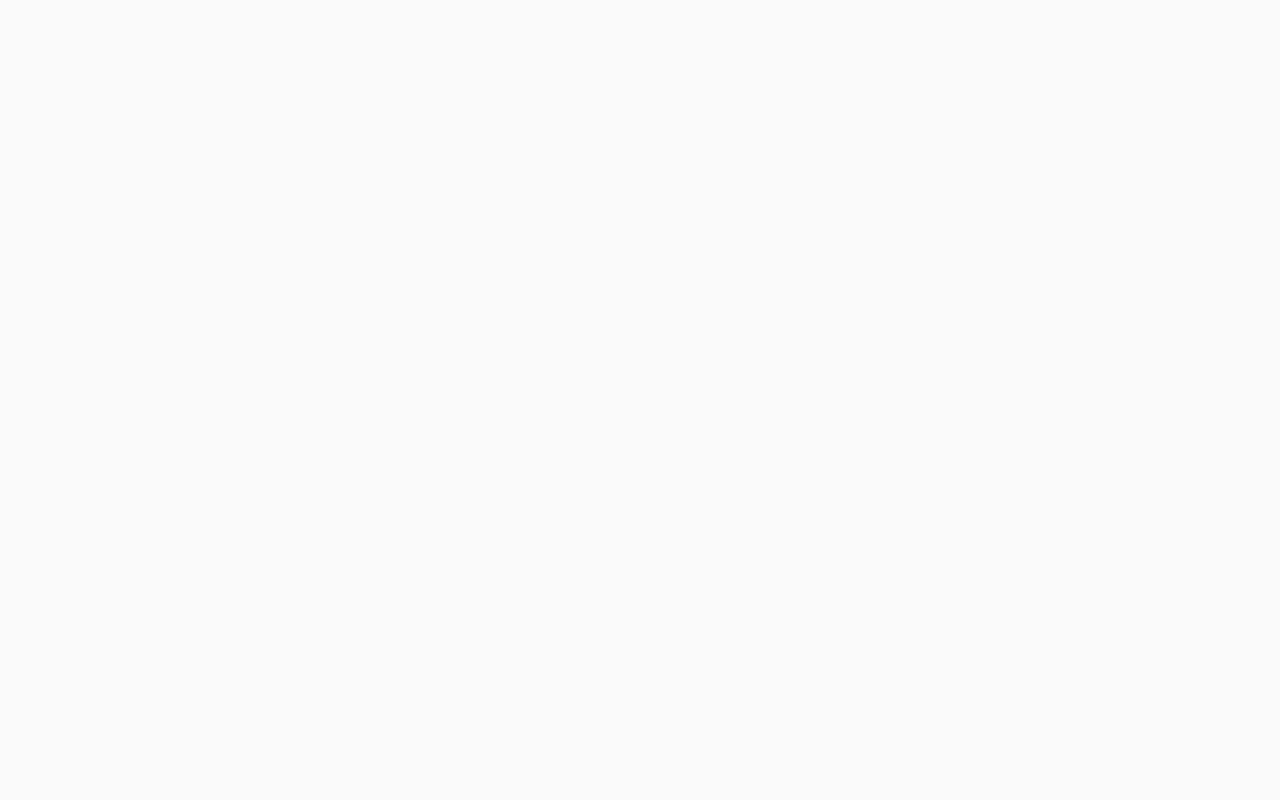
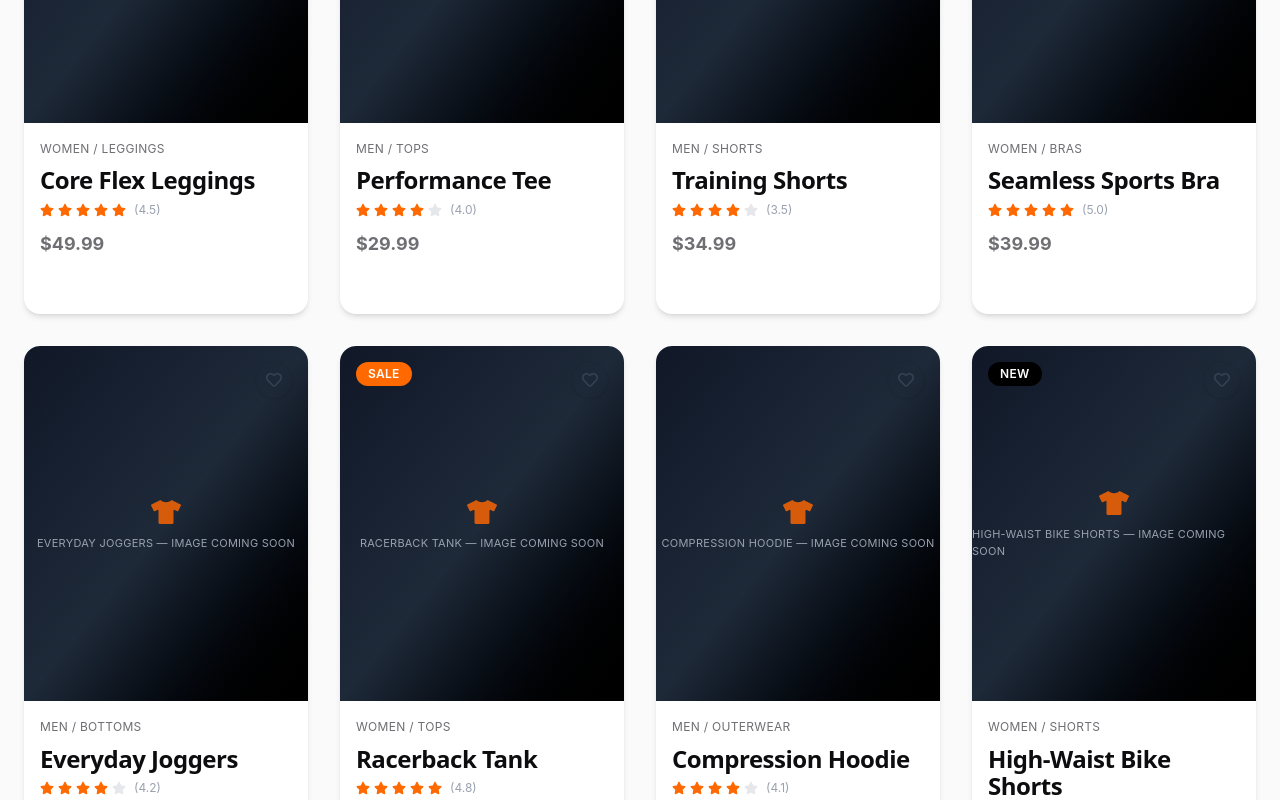
Before and after one commit to shaamilll/FitForge, a React (Vite) app: page / in a window 1280 px wide. Shown: the part 1940-2740 px from the top of the page. Before the commit the page ends 1660 px from the top, so only its background shows below. Built offline with nearby package versions, Linux system fonts and the light colour scheme.

Commit message:
feat: add reusable product grid

```diff
--- a/src/App.jsx
+++ b/src/App.jsx
@@ -2,6 +2,8 @@ import Navbar from "./components/Navbar/Navbar";
 import Hero from "./components/Hero/Hero";
 import Categories from "./components/Categories/Categories";
 import ProductCard from "./components/ProductCard";
+import ProductGrid from "./components/ProductGrid";
+import products from "./constants/products";
 
 /**
  * App.jsx
@@ -21,6 +23,10 @@ function App() {
       <Navbar />
 <Hero />
 <Categories />
+ {/* Temporary ProductGrid test */}
+ <div className="max-w-7xl mx-auto px-6 py-12">
+        <ProductGrid products={products} />
+      </div>
 
     </div>
   );
--- /dev/null
+++ b/src/components/ProductGrid/ProductGrid.jsx
@@ -0,0 +1,40 @@
+import { motion } from 'framer-motion';
+import ProductCard from '../ProductCard';
+
+const ProductGrid = ({ products = [] }) => {
+  if (products.length === 0) {
+    return (
+      <p className="text-center text-gray-500 py-12">
+        No products to display.
+      </p>
+    );
+  }
+
+  return (
+    <motion.section
+      initial={{ opacity: 0, y: 24 }}
+      whileInView={{ opacity: 1, y: 0 }}
+      viewport={{ once: true, amount: 0.1 }}
+      transition={{ duration: 0.5, ease: 'easeOut' }}
+      aria-label="Product listing"
+      className="grid grid-cols-1 sm:grid-cols-2 lg:grid-cols-4 gap-6 md:gap-8"
+    >
+      {products.map((product) => (
+        <ProductCard
+          key={product.id}
+          image={product.image}
+          name={product.name}
+          category={product.category}
+          price={product.price}
+          rating={product.rating}
+          badge={product.badge}
+          isWishlisted={product.isWishlisted}
+          onAddToCart={() => {}}
+          onWishlistToggle={() => {}}
+        />
+      ))}
+    </motion.section>
+  );
+};
+
+export default ProductGrid;
--- /dev/null
+++ b/src/components/ProductGrid/index.js
@@ -0,0 +1 @@
+export { default } from './ProductGrid';
--- /dev/null
+++ b/src/constants/products.js
@@ -0,0 +1,79 @@
+// Sample product data for development.
+// Later, this will be replaced by data fetched from the backend (services/).
+
+const products = [
+    {
+      id: 'p001',
+      name: 'Core Flex Leggings',
+      category: 'Women / Leggings',
+      price: 49.99,
+      rating: 4.5,
+      image: null,
+      badge: 'New',
+    },
+    {
+      id: 'p002',
+      name: 'Performance Tee',
+      category: 'Men / Tops',
+      price: 29.99,
+      rating: 4,
+      image: null,
+      badge: '',
+    },
+    {
+      id: 'p003',
+      name: 'Training Shorts',
+      category: 'Men / Shorts',
+      price: 34.99,
+      rating: 3.5,
+      image: null,
+      badge: 'Sale',
+    },
+    {
+      id: 'p004',
+      name: 'Seamless Sports Bra',
+      category: 'Women / Bras',
+      price: 39.99,
+      rating: 5,
+      image: null,
+      badge: 'New',
+    },
+    {
+      id: 'p005',
+      name: 'Everyday Joggers',
+      category: 'Men / Bottoms',
+      price: 54.99,
+      rating: 4.2,
+      image: null,
+      badge: '',
+    },
+    {
+      id: 'p006',
+      name: 'Racerback Tank',
+      category: 'Women / Tops',
+      price: 24.99,
+      rating: 4.8,
+      image: null,
+      badge: 'Sale',
+    },
+    {
+      id: 'p007',
+      name: 'Compression Hoodie',
+      category: 'Men / Outerwear',
+      price: 64.99,
+      rating: 4.1,
+      image: null,
+      badge: '',
+    },
+    {
+      id: 'p008',
+      name: 'High-Waist Bike Shorts',
+      category: 'Women / Shorts',
+      price: 32.99,
+      rating: 4.6,
+      image: null,
+      badge: 'New',
+    },
+  ];
+
+  export default products;
```
